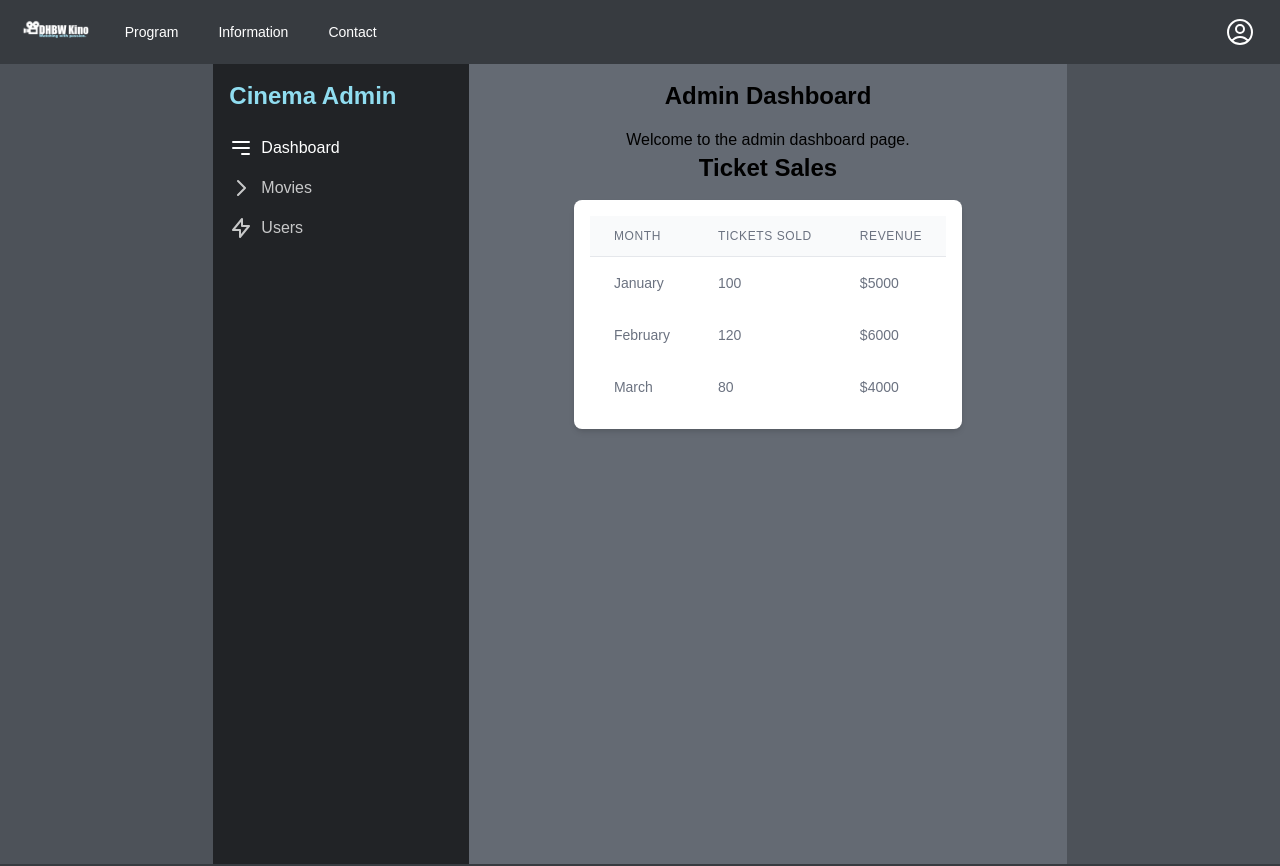
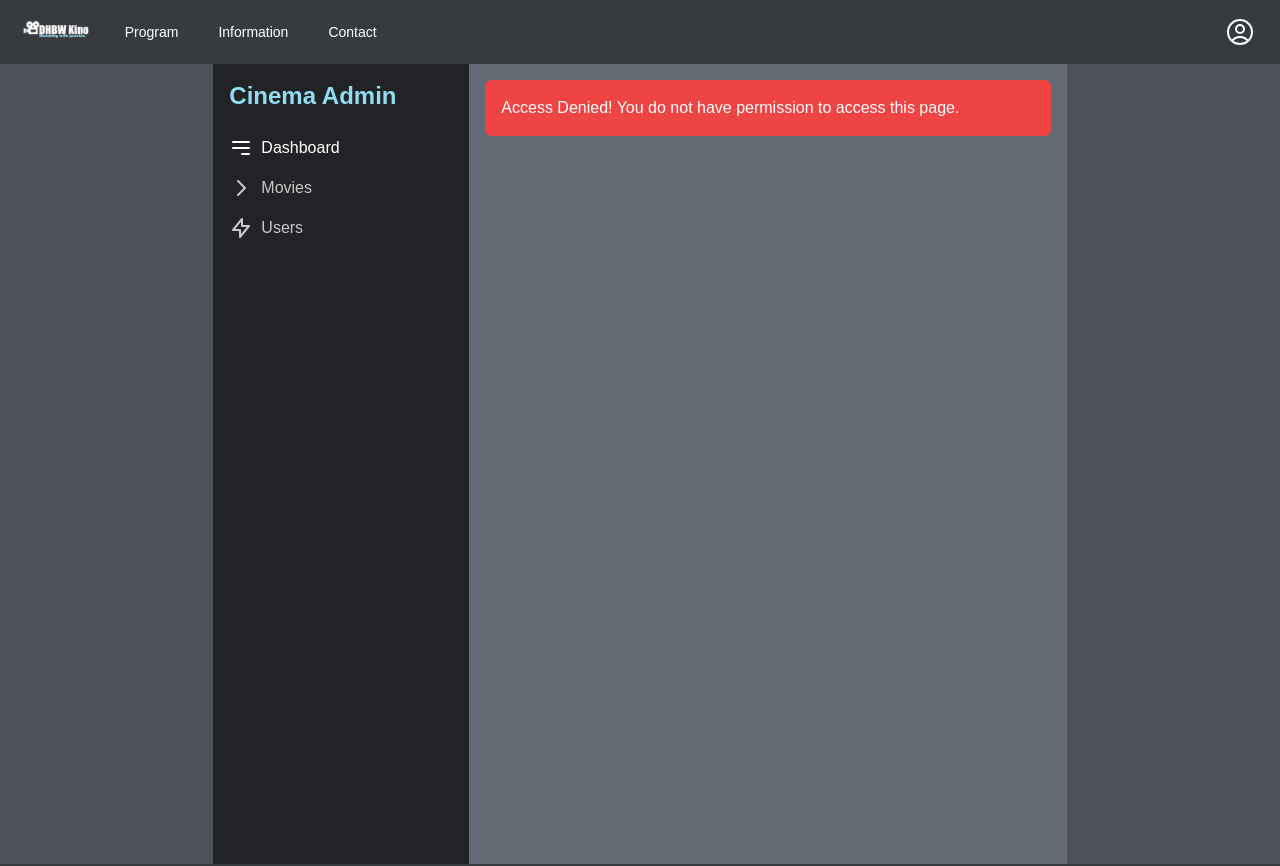
Before and after one commit to rickertmar/KinoticketFrontend, a Next.js app in the folder nextjs-blog/: page /admin/dashboard in a window 1280 px wide. Shown: the top 866 px of the page. Built offline with nearby package versions, Linux system fonts and the light colour scheme.

Commit message:
admin page access controll

```diff
--- a/nextjs-blog/pages/admin/dashboard.js
+++ b/nextjs-blog/pages/admin/dashboard.js
@@ -1,10 +1,11 @@
-import React, { useState } from 'react';
+import React, { useState, useEffect } from 'react';
 import UserManagement from './users';
 import Movies from './movies';
 import Tickets from './ticket';
 
-const Dashboard = () => {
+const Dashboard = ({ isAuthenticated, role }) => {
   const [selectedItem, setSelectedItem] = useState('dashboard');
+  const [showAccessDeniedMessage, setShowAccessDeniedMessage] = useState(false);
 
   const handleItemClick = (item) => {
     setSelectedItem(item);
@@ -16,6 +17,15 @@ const Dashboard = () => {
     { month: 'March', ticketsSold: 80, revenue: 4000 },
     // Add more data as needed
   ];
+
+  useEffect(() => {
+    if (!isAuthenticated || role !== 'ADMIN') {
+      setShowAccessDeniedMessage(true);
+    } else {
+      setShowAccessDeniedMessage(false);
+    }
+  }, [isAuthenticated, role]);
+
 
   return (
     <div className="flex h-screen">
@@ -108,7 +118,12 @@ const Dashboard = () => {
 
       {/* Main Content */}
       <main className="flex-1 p-4 bg-primary-50 overflow-y-auto">
-        {selectedItem === 'dashboard' && (
+        {showAccessDeniedMessage && (
+          <div className="bg-red-500 text-white p-4 mb-4 rounded-md">
+            Access Denied! You do not have permission to access this page.
+          </div>
+        )}
+        {selectedItem === 'dashboard' && !showAccessDeniedMessage && (
           <div className="flex flex-col items-center justify-center">
             <h1 className="text-2xl font-semibold mb-4">Admin Dashboard</h1>
             <p>Welcome to the admin dashboard page.</p>
@@ -117,15 +132,13 @@ const Dashboard = () => {
             </div>
           </div>
         )}
-        {selectedItem === 'movies' && (
-          // Insert your Movies component here
+        {selectedItem === 'movies' && !showAccessDeniedMessage && (
           <div>
             {/* Your Movies component JSX */}
             <Movies setSelectedItem={setSelectedItem} />
           </div>
         )}
-        {selectedItem === 'users' && (
-          // Render the UserManagement component here
+        {selectedItem === 'users' && !showAccessDeniedMessage && (
           <UserManagement />
         )}
         {/* Add more content components for other sidebar items */}
```
